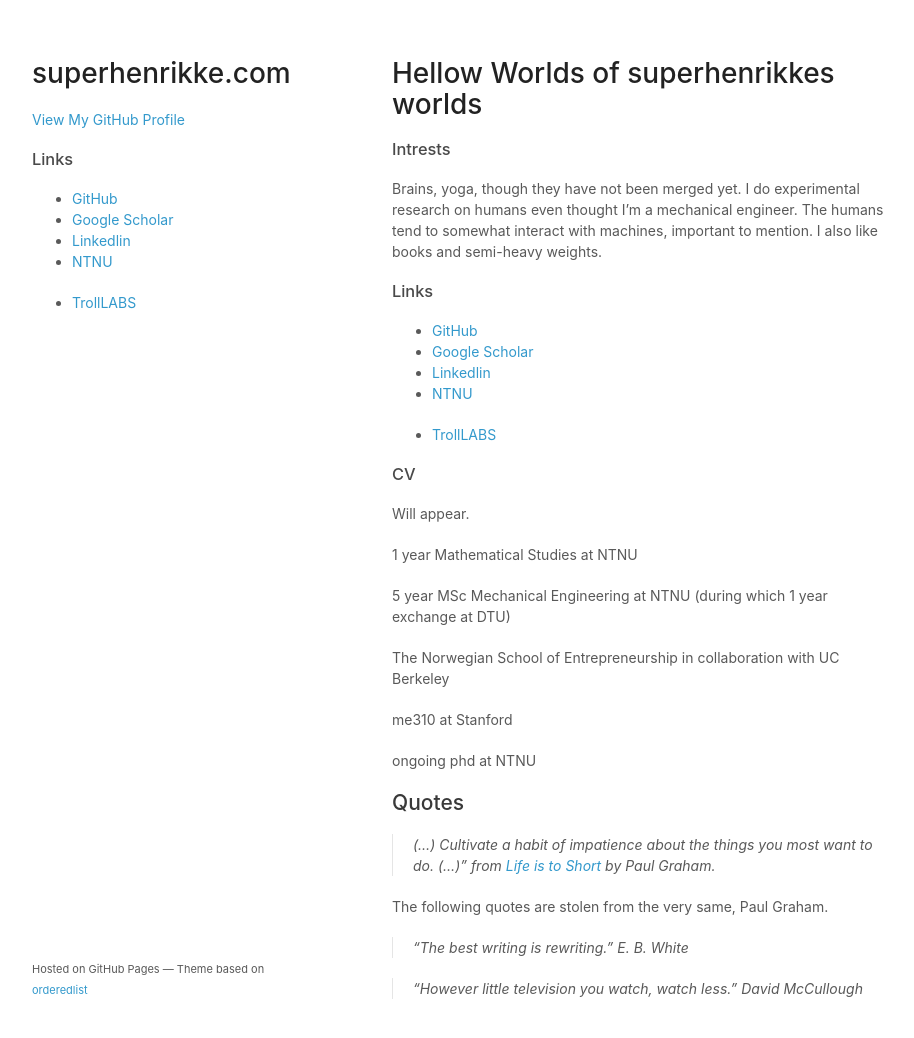
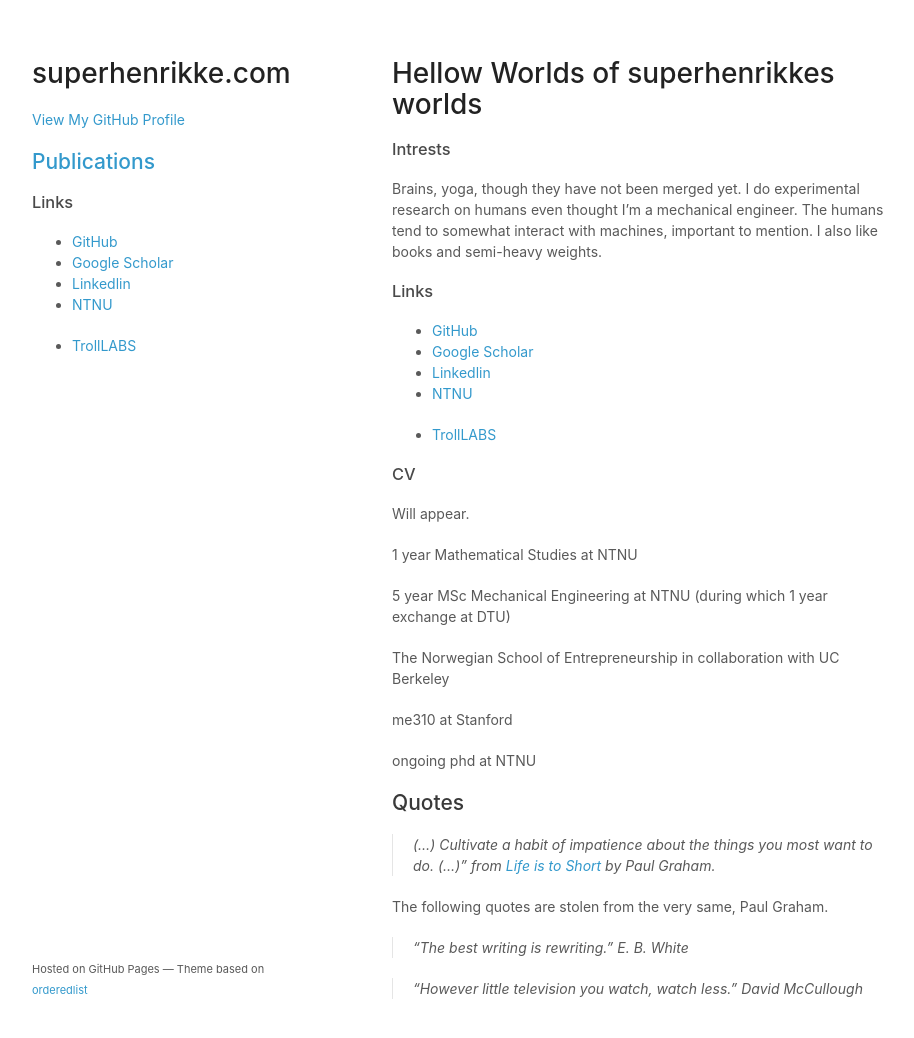
Before and after one commit to superhenrikke/superhenrikke.github.io, a Jekyll site: the page built from index.md, in a window 1280 px wide and 1069 px high. Shown: the top 1038 px of the window, without its empty margins (178-1092 px from the left). Built offline with Jekyll 4.4.1, drawn with Linux system fonts in a browser that asks for light colours; our own code applies the rules of GitHub Pages for plain Markdown files; a script that is not in the unit is left out.

Commit message:
Update default.html

```diff
--- a/_layouts/default.html
+++ b/_layouts/default.html
@@ -40,6 +40,8 @@
 
         <p class="view"><a href="https://github.com/superhenrikke">View My GitHub Profile</a></p>
 
+        <h2><a href="https://superhenrikke.com/publications">Publications</a></h2>
+
         <h3 id="links">Links</h3>
         <ul>
           <li><a href="http://github.com">GitHub</a></li>
```
